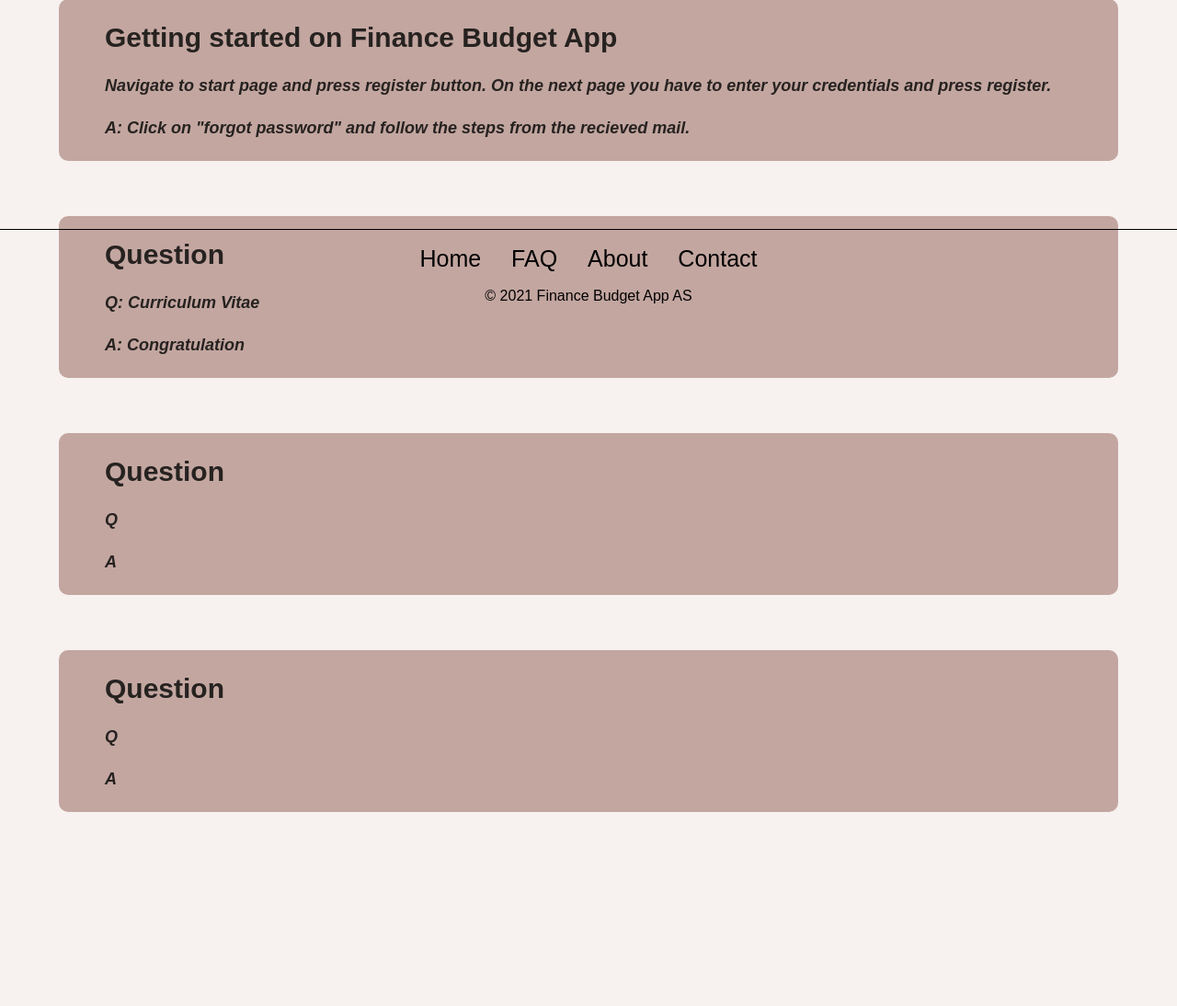
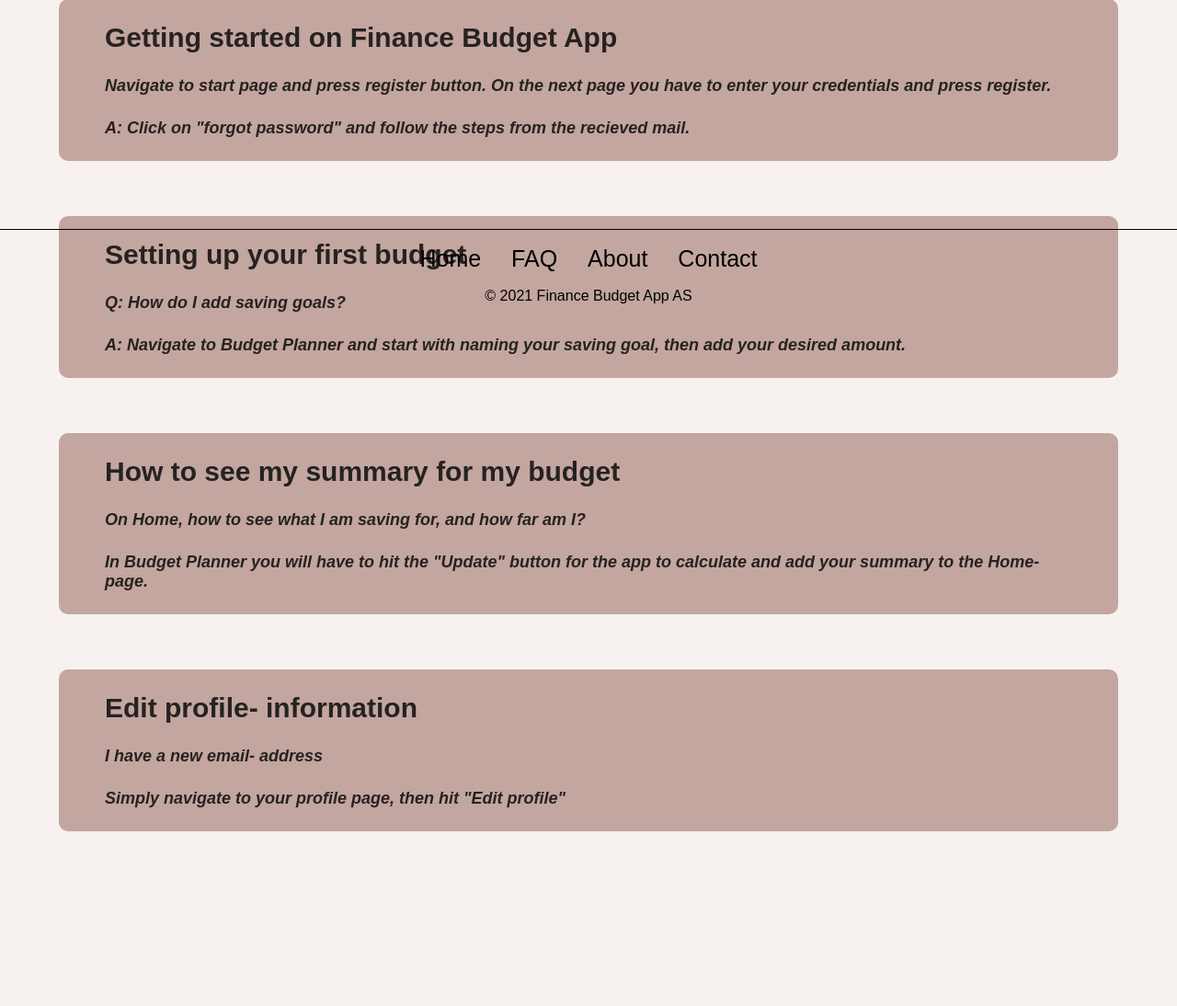
Before and after one commit to hjuivc/APP2000-applikasjonsutvikling-21h-22v, a PHP site: page /offlineSites/faqOffline.php in a window 1280 px wide. Shown: the part 480-1574 px from the top of the page at 92% size. Before the commit the page ends 1363 px from the top, so only its background shows below. Run offline with PHP 8.4, Linux system fonts and the light colour scheme.

Commit message:
Update faqOffline.php
Lagt inn samme info som i faq- logget inn

```diff
--- a/offlineSites/faqOffline.php
+++ b/offlineSites/faqOffline.php
@@ -23,23 +23,23 @@
             </div>
             <div class="block" style="width: 90%; margin-left:auto; margin-right:auto;">
             <div class="contentBoxFAQ" style="max-width: 1500px; width: 100%; margin: 30px 0;">
-                <h2>Question</h2>
-                <p>Q: Curriculum Vitae</p>
-                <p>A: Congratulation</p>
+                <h2>Setting up your first budget</h2>
+                <p>Q: How do I add saving goals?</p>
+                <p>A: Navigate to Budget Planner and start with naming your saving goal, then add your desired amount.</p>
             </div>
             </div>
             <div class="block" style="width: 90%; margin-left:auto; margin-right:auto;">
             <div class="contentBoxFAQ" style="max-width: 1500px; width: 100%; margin: 30px 0;">
-                <h2>Question</h2>
-                <p>Q</p>
-                <p>A</p>
+                <h2>How to see my summary for my budget</h2>
+                <p>On Home, how to see what I am saving for, and how far am I?</p>
+                <p>In Budget Planner you will have to hit the "Update" button for the app to calculate and add your summary to the Home- page.</p>
             </div>
             </div>
             <div class="block" style="width: 90%; margin-left:auto; margin-right:auto;">
                 <div class="contentBoxFAQ" style="max-width: 1500px; width: 100%; margin: 30px 0;">
-                    <h2>Question</h2>
-                    <p>Q</p>
-                    <p>A</p>
+                    <h2>Edit profile- information</h2>
+                    <p>I have a new email- address</p>
+                    <p>Simply navigate to your profile page, then hit "Edit profile"</p>
                 </div>
             </div>
         </main>
```
